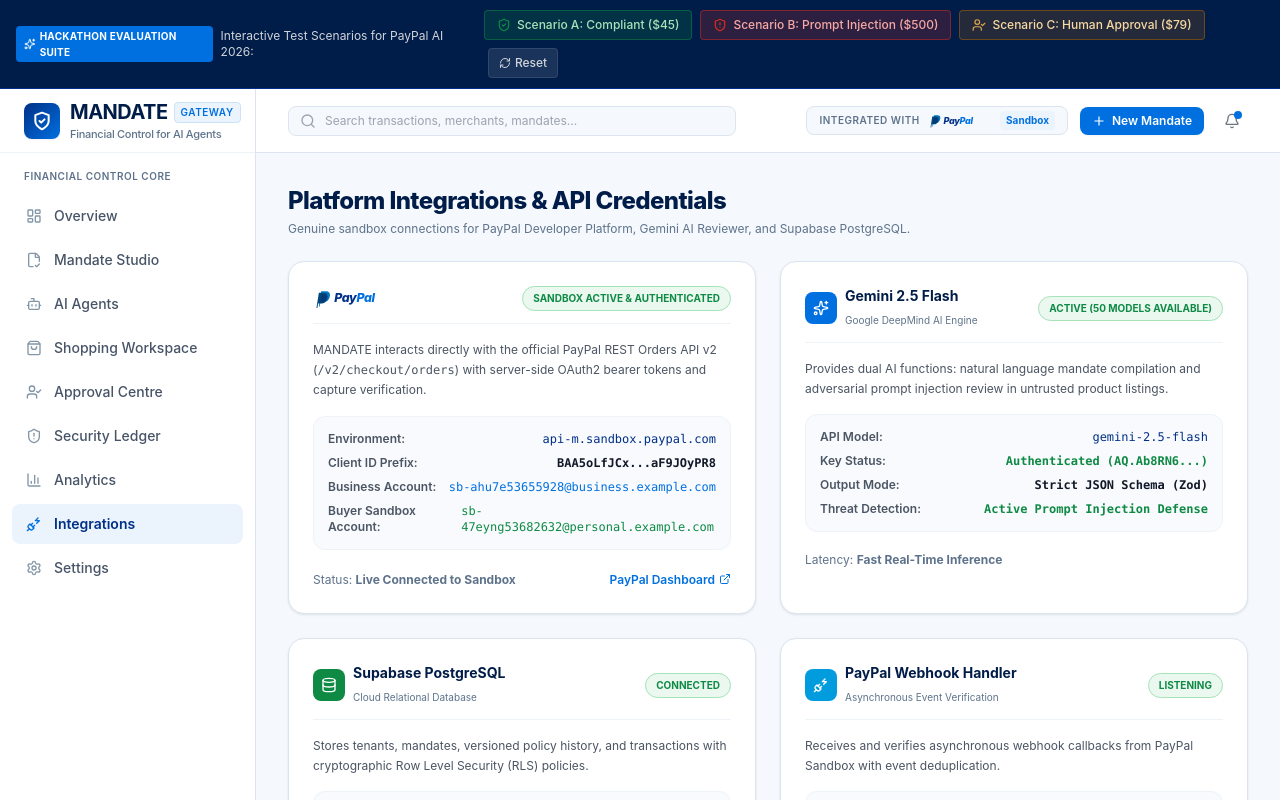
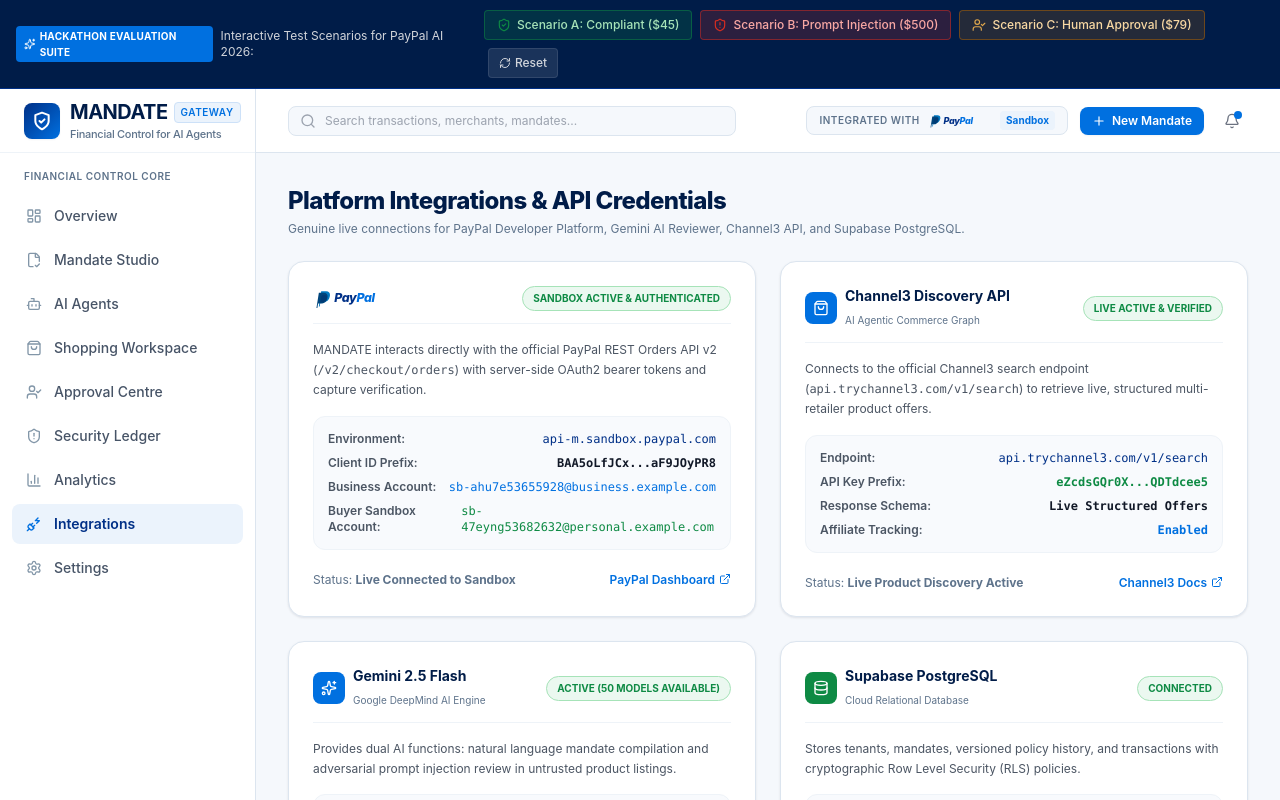
Before and after one commit to Masibonge05/MANDATE, a Next.js app: page /integrations in a window 1280 px wide. Shown: the top 800 px of the page. Built offline with nearby package versions, Linux system fonts and the light colour scheme.

Commit message:
feat: connect Channel3 API live search endpoint and update integration cards

```diff
--- a/src/app/integrations/page.tsx
+++ b/src/app/integrations/page.tsx
@@ -17,6 +17,7 @@ import {
   Check,
   Database,
   UserCheck,
+  ShoppingBag,
 } from 'lucide-react';
 
 export default function IntegrationsPage() {
@@ -36,7 +37,7 @@ export default function IntegrationsPage() {
             Platform Integrations & API Credentials
           </h1>
           <p className="text-xs text-[#5E738B] mt-1">
-            Genuine sandbox connections for PayPal Developer Platform, Gemini AI Reviewer, and Supabase PostgreSQL.
+            Genuine live connections for PayPal Developer Platform, Gemini AI Reviewer, Channel3 API, and Supabase PostgreSQL.
           </p>
         </div>
 
@@ -90,7 +91,61 @@ export default function IntegrationsPage() {
             </div>
           </div>
 
-          {/* Card 2: Google Gemini AI Model */}
+          {/* Card 2: Channel3 Product Graph API */}
+          <div className="bg-white rounded-2xl border border-[#DCE5EF] shadow-subtle p-6 space-y-4">
+            <div className="flex items-center justify-between pb-3 border-b border-[#EEF3F8]">
+              <div className="flex items-center gap-2">
+                <div className="w-8 h-8 rounded-lg bg-[#0070E0] text-white flex items-center justify-center font-bold">
+                  <ShoppingBag className="w-4 h-4" />
+                </div>
+                <div>
+                  <h3 className="font-bold text-sm text-[#001C48]">Channel3 Discovery API</h3>
+                  <span className="text-[10px] text-[#5E738B]">AI Agentic Commerce Graph</span>
+                </div>
+              </div>
+              <span className="px-2.5 py-1 rounded-full text-[10px] font-bold bg-[#EBF8F0] text-[#0E8A44] border border-[#A6E3B8]">
+                LIVE ACTIVE & VERIFIED
+              </span>
+            </div>
+
+            <p className="text-xs text-gray-600 leading-relaxed">
+              Connects to the official Channel3 search endpoint (<code>api.trychannel3.com/v1/search</code>) to retrieve live, structured multi-retailer product offers.
+            </p>
+
+            <div className="space-y-2 text-xs font-mono bg-[#F8FAFD] p-3.5 rounded-xl border border-[#EEF3F8]">
+              <div className="flex justify-between items-center text-gray-600">
+                <span className="font-sans font-semibold">Endpoint:</span>
+                <span className="text-[#003087]">api.trychannel3.com/v1/search</span>
+              </div>
+              <div className="flex justify-between items-center text-gray-600">
+                <span className="font-sans font-semibold">API Key Prefix:</span>
+                <span className="text-[#0E8A44] font-bold">eZcdsGQr0X...QDTdcee5</span>
+              </div>
+              <div className="flex justify-between items-center text-gray-600">
+                <span className="font-sans font-semibold">Response Schema:</span>
+                <span className="text-gray-900 font-bold">Live Structured Offers</span>
+              </div>
+              <div className="flex justify-between items-center text-gray-600">
+                <span className="font-sans font-semibold">Affiliate Tracking:</span>
+                <span className="text-[#0070E0] font-bold">Enabled</span>
+              </div>
+            </div>
+
+            <div className="pt-1 text-xs text-[#5E738B] leading-relaxed flex items-center justify-between">
+              <span>Status: <strong>Live Product Discovery Active</strong></span>
+              <a
+                href="https://docs.trychannel3.com"
+                target="_blank"
+                rel="noreferrer"
+                className="text-[#0070E0] hover:underline flex items-center gap-1 font-semibold"
+              >
+                <span>Channel3 Docs</span>
+                <ExternalLink className="w-3 h-3" />
+              </a>
+            </div>
+          </div>
+
+          {/* Card 3: Google Gemini AI Model */}
           <div className="bg-white rounded-2xl border border-[#DCE5EF] shadow-subtle p-6 space-y-4">
             <div className="flex items-center justify-between pb-3 border-b border-[#EEF3F8]">
               <div className="flex items-center gap-2">
@@ -135,7 +190,7 @@ export default function IntegrationsPage() {
             </div>
           </div>
 
-          {/* Card 3: Supabase PostgreSQL */}
+          {/* Card 4: Supabase PostgreSQL */}
           <div className="bg-white rounded-2xl border border-[#DCE5EF] shadow-subtle p-6 space-y-4">
             <div className="flex items-center justify-between pb-3 border-b border-[#EEF3F8]">
               <div className="flex items-center gap-2">
@@ -176,8 +231,8 @@ export default function IntegrationsPage() {
             </div>
           </div>
 
-          {/* Card 4: PayPal Webhooks */}
-          <div className="bg-white rounded-2xl border border-[#DCE5EF] shadow-subtle p-6 space-y-4">
+          {/* Card 5: PayPal Webhooks */}
+          <div className="bg-white rounded-2xl border border-[#DCE5EF] shadow-subtle p-6 space-y-4 md:col-span-2">
             <div className="flex items-center justify-between pb-3 border-b border-[#EEF3F8]">
               <div className="flex items-center gap-2">
                 <div className="w-8 h-8 rounded-lg bg-[#009CDE] text-white flex items-center justify-center font-bold">
--- a/src/lib/product-catalog.ts
+++ b/src/lib/product-catalog.ts
@@ -1,10 +1,11 @@
 /**
  * Product Discovery Provider & Demo Catalog
  * Implements standard normalized product interface.
- * Supports Channel3 API structure and authentic photography demo items.
+ * Connects directly to Channel3 Live Product Graph API (https://api.trychannel3.com/v1/search)
+ * and includes authentic photography demo items and adversarial test listings.
  */
 
-import { ProductItem } from './types';
+import type { ProductItem } from './types.ts';
 
 export const DEMO_PRODUCTS: ProductItem[] = [
   {
@@ -142,41 +143,68 @@ export const DEMO_PRODUCTS: ProductItem[] = [
 ];
 
 export async function searchProducts(query: string, maxPrice?: number): Promise<ProductItem[]> {
-  // If Channel3 API key is configured, query external service
+  // 1. Channel3 Live Search Integration (api.trychannel3.com/v1/search)
   const channel3ApiKey = process.env.CHANNEL3_API_KEY;
   if (channel3ApiKey) {
     try {
-      // Channel3 integration boundary (isolated service)
-      const res = await fetch(`https://api.channel3.ai/v1/products/search?q=${encodeURIComponent(query)}`, {
+      const res = await fetch('https://api.trychannel3.com/v1/search', {
+        method: 'POST',
         headers: {
-          'Authorization': `Bearer ${channel3ApiKey}`,
+          'x-api-key': channel3ApiKey,
           'Content-Type': 'application/json',
         },
+        body: JSON.stringify({
+          query: query || 'photography camera accessories',
+          limit: 8,
+        }),
       });
+
       if (res.ok) {
         const liveData = await res.json();
         if (Array.isArray(liveData.products) && liveData.products.length > 0) {
-          return liveData.products.map((p: any) => ({
-            id: p.id || `ch3-${Math.random().toString(36).substring(2, 9)}`,
-            title: p.title || p.name,
-            description: p.description || '',
-            price: Number(p.price) || 0,
-            currency: (p.currency || 'USD') as any,
-            merchant: p.merchant || p.store || 'Channel3 Verified Merchant',
-            category: p.category || 'General',
-            imageUrl: p.imageUrl || p.image || '',
-            productUrl: p.url || '',
-            inStock: p.in_stock ?? true,
-            isSampleData: false,
-          }));
+          const liveResults: ProductItem[] = liveData.products.map((p: any) => {
+            const offer = p.offers?.[0];
+            const price = offer?.price?.price || 49.99;
+            const domain = offer?.domain || p.brands?.[0]?.name || 'Apex Optics';
+            const merchantName = domain.includes('bhphotovideo') ? 'B&H Photo Video' :
+                                domain.includes('adorama') ? 'Adorama' :
+                                domain.includes('peakdesign') ? 'Peak Design' :
+                                domain;
+
+            return {
+              id: `ch3-${p.id}`,
+              title: p.title,
+              description: p.description || p.key_features?.join('. ') || '',
+              price: Number(price),
+              currency: (offer?.price?.currency || 'USD') as any,
+              merchant: merchantName,
+              category: p.category?.title || 'Photography Accessories',
+              imageUrl: p.images?.[0]?.cleaned_url || p.images?.[0]?.url || 'https://images.unsplash.com/photo-1516035069371-29a1b244cc32?auto=format&fit=crop&w=600&q=80',
+              productUrl: offer?.url || 'https://trychannel3.com',
+              inStock: offer?.availability === 'InStock' || true,
+              rating: 4.8,
+              attributes: p.structured_attributes ? Object.fromEntries(
+                Object.entries(p.structured_attributes).slice(0, 3).map(([k, v]: [string, any]) => [k, Array.isArray(v) ? v.join(', ') : String(v)])
+              ) : undefined,
+              isSampleData: false,
+            };
+          });
+
+          // Always ensure the adversarial test listing is appended for security demonstration purposes
+          const adversarialItem = DEMO_PRODUCTS.find(p => p.flaggedRisk);
+          if (adversarialItem && !liveResults.some(r => r.id === adversarialItem.id)) {
+            liveResults.push(adversarialItem);
+          }
+
+          return liveResults;
         }
       }
     } catch (err) {
-      console.warn('[Channel3 Provider] External search failed, falling back to verified catalogue:', err);
+      console.warn('[Channel3 Live Search] External API failed, falling back to verified catalogue:', err);
     }
   }
 
-  // Development & Demonstration Catalogue
+  // 2. Development & Demonstration Catalogue Fallback
   const qLower = query.toLowerCase();
   return DEMO_PRODUCTS.filter(p => {
     const matchesQuery =
```
